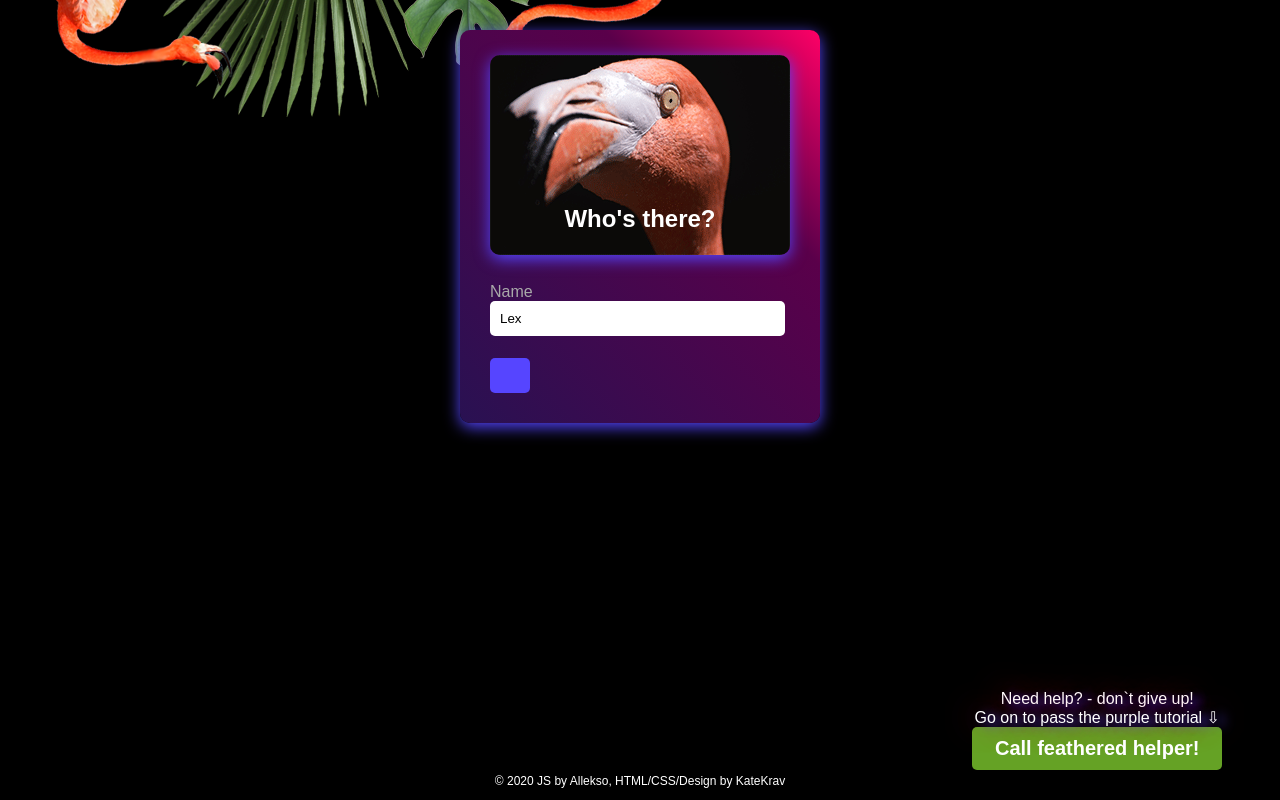
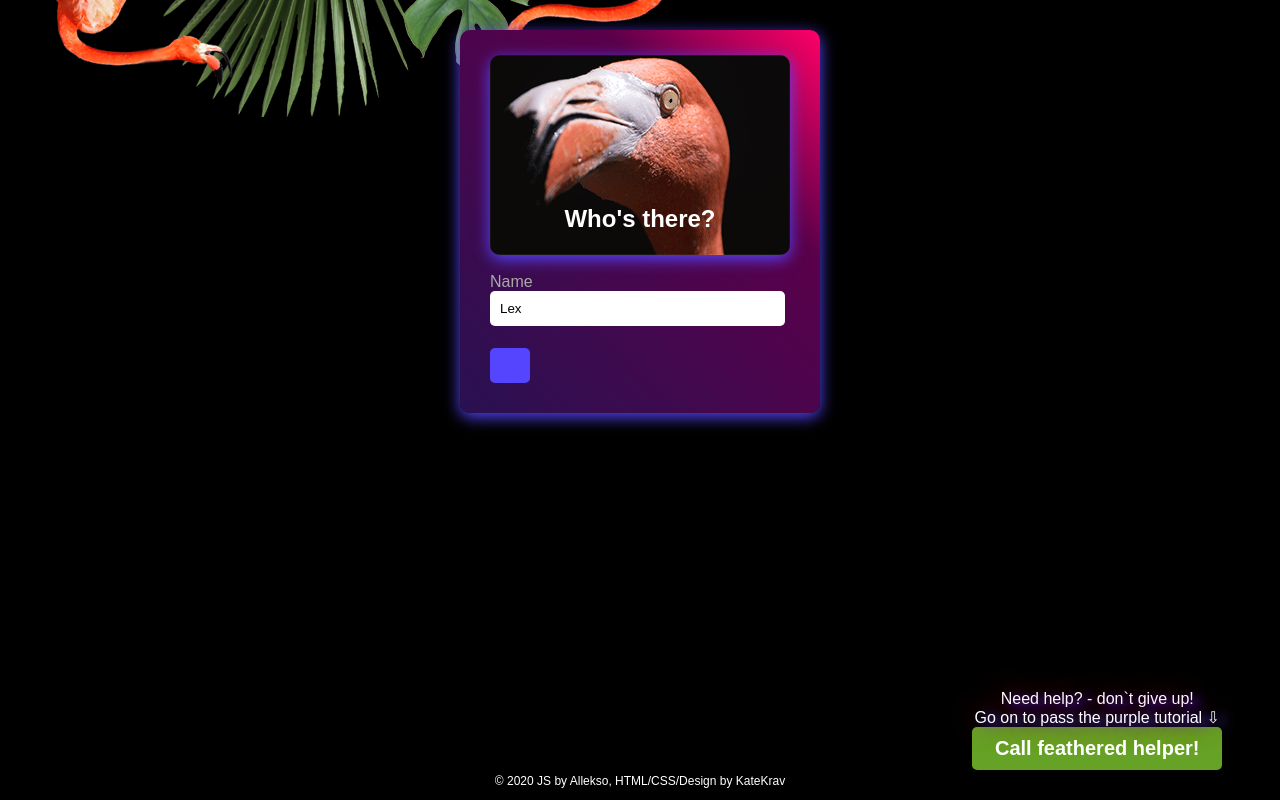
Before and after one commit to alllekso/JS_train, a plain HTML site: page index.html in a window 1280 px wide. Both pictures are taken after a click on the button "Login". Drawn offline with Linux system fonts and the light colour scheme.

Commit message:
-refactoring margin and padding form group

```diff
--- a/style/Styles.css
+++ b/style/Styles.css
@@ -52,6 +52,15 @@ section{
     position: relative;
     z-index: 0;
 }
+
+.button_layout__sign-up button{
+    float: right;
+    top: 80px;
+    position: relative;
+    z-index: 1;
+}
+
+/*стиль формы */
 .sign_up_login_form{
     margin-top: 30px;
     width: 300px;
@@ -60,13 +69,6 @@ section{
     box-shadow: 0 4px 16px #5645ff;
     background-image:linear-gradient(to top right, #291152 0%, #5a004a 70%, #ff0066 100%);
     font-family: sans-serif;
-}
-
-.button_layout__sign-up button{
-    float: right;
-    top: 80px;
-    position: relative;
-    z-index: 1;
 }
 
 .img{
@@ -85,19 +87,13 @@ section{
     z-index: 10;
 }
 
-.nickname_group{
-     font-size: 16px;
-     padding: 30px 0 20px;
- }
-
-.pass_group .confirm_pass_group{
+.pass_group, .confirm_pass_group, .nickname_group {
     font-size: 16px;
-    padding-bottom:20px;
+    padding: 20px 0 0;
 }
 
-.input_field_name{
+.input_field_name {
     color: darkgray;
-    margin-bottom: 5px;
  }
 
  .form_input{
@@ -109,6 +105,7 @@ section{
  }
 
  .confirm_button{
+     margin-top: 20px;
      padding: 10px 20px;
      border: none;
      border-radius: 5px;
```
